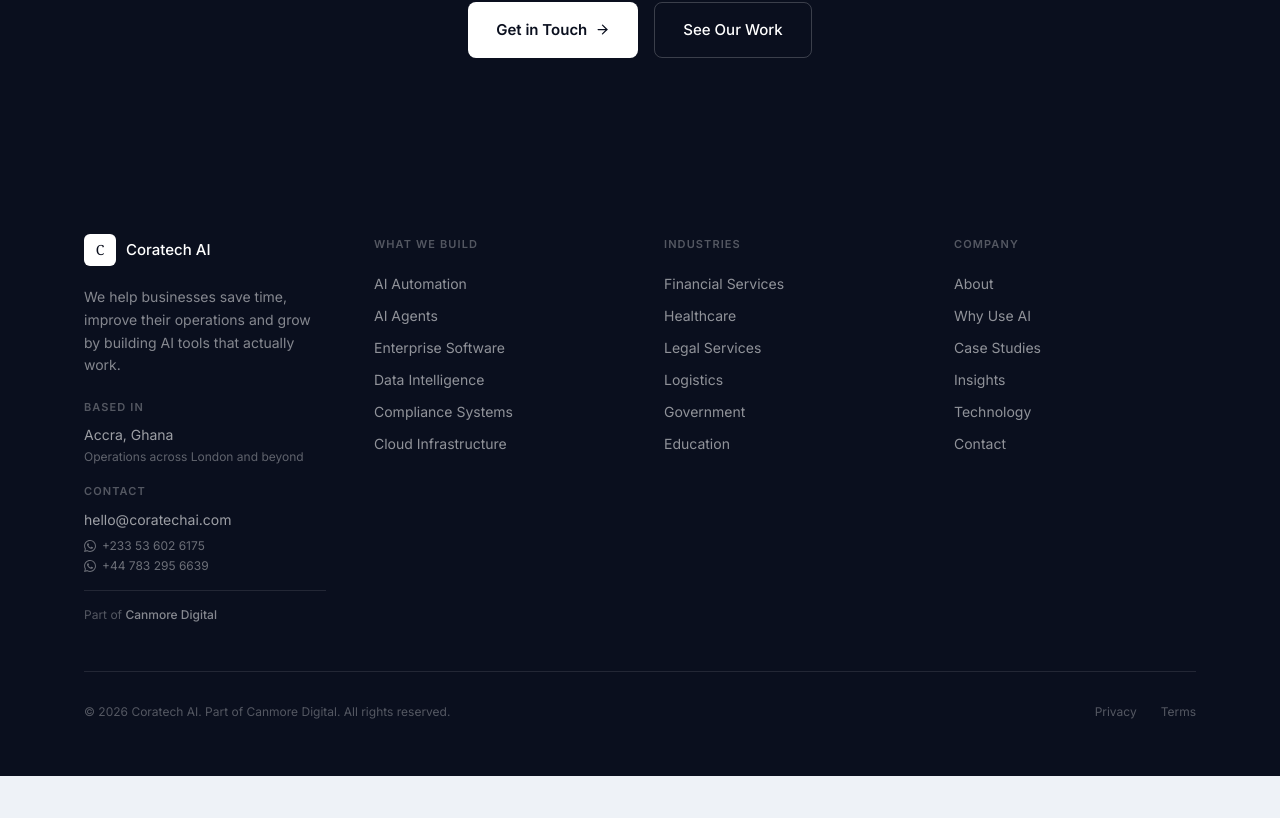
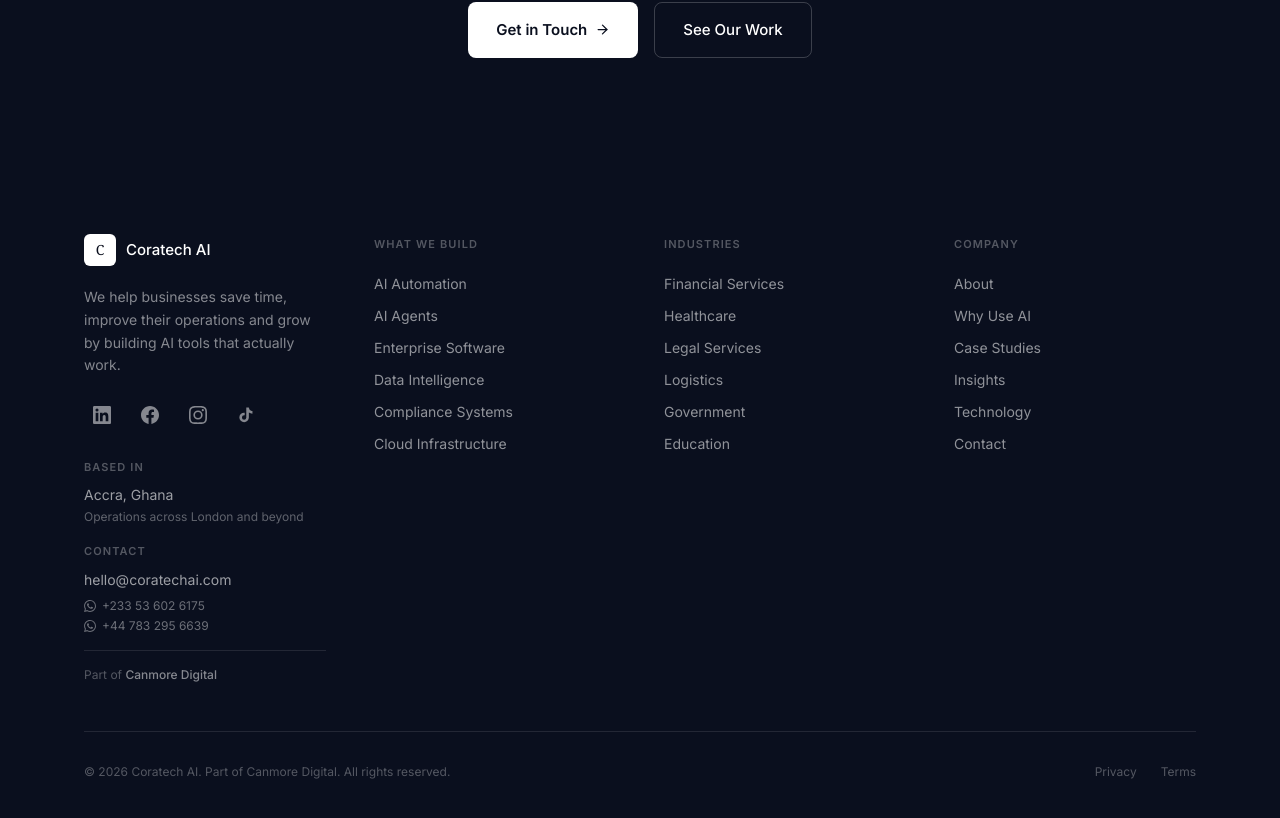
Before and after one commit to goldsocialsecurityshippment/coratech-ai, a Next.js app: page / in a window 1280 px wide. Shown: the part 5051-5869 px from the top of the page. Before the commit the page ends 5827 px from the top, so only its background shows below. Built offline with nearby package versions, Linux system fonts and the light colour scheme.

Commit message:
Add social media icons, update Google verification

```diff
--- a/app/layout.tsx
+++ b/app/layout.tsx
@@ -28,7 +28,7 @@
     description: "Building AI systems and digital infrastructure for enterprise organisations in Africa and beyond.",
   },
   verification: {
-    google: "_OpVrtAAEUNuyRdVIj-4UxjfvYcIvzg9q9d3sHnmxeI",
+    google: "5dXLmp2xIe2i3xqPkN2Q7KiiEAsayer1YKKc6KP8UxU",
   },
   robots: {
     index: true,
--- a/components/layout/Footer.tsx
+++ b/components/layout/Footer.tsx
@@ -1,4 +1,43 @@
 import Link from "next/link";
+
+const socialLinks = [
+  {
+    name: "LinkedIn",
+    href: "https://www.linkedin.com/company/coratech-ai/?viewAsMember=true",
+    icon: (
+      <svg width="18" height="18" viewBox="0 0 24 24" fill="currentColor">
+        <path d="M20.447 20.452h-3.554v-5.569c0-1.328-.027-3.037-1.852-3.037-1.853 0-2.136 1.445-2.136 2.939v5.667H9.351V9h3.414v1.561h.046c.477-.9 1.637-1.85 3.37-1.85 3.601 0 4.267 2.37 4.267 5.455v6.286zM5.337 7.433a2.062 2.062 0 01-2.063-2.065 2.064 2.064 0 112.063 2.065zm1.782 13.019H3.555V9h3.564v11.452zM22.225 0H1.771C.792 0 0 .774 0 1.729v20.542C0 23.227.792 24 1.771 24h20.451C23.2 24 24 23.227 24 22.271V1.729C24 .774 23.2 0 22.222 0h.003z"/>
+      </svg>
+    ),
+  },
+  {
+    name: "Facebook",
+    href: "https://www.facebook.com/share/161XovqDNKu/?mibextid=wwXIfr",
+    icon: (
+      <svg width="18" height="18" viewBox="0 0 24 24" fill="currentColor">
+        <path d="M24 12.073c0-6.627-5.373-12-12-12s-12 5.373-12 12c0 5.99 4.388 10.954 10.125 11.854v-8.385H7.078v-3.47h3.047V9.43c0-3.007 1.792-4.669 4.533-4.669 1.312 0 2.686.235 2.686.235v2.953H15.83c-1.491 0-1.956.925-1.956 1.874v2.25h3.328l-.532 3.47h-2.796v8.385C19.612 23.027 24 18.062 24 12.073z"/>
+      </svg>
+    ),
+  },
+  {
+    name: "Instagram",
+    href: "https://www.instagram.com/coratech.ai?igsh=MW5qMmdkNGg0YWsxMA%3D%3D&utm_source=qr",
+    icon: (
+      <svg width="18" height="18" viewBox="0 0 24 24" fill="currentColor">
+        <path d="M12 2.163c3.204 0 3.584.012 4.85.07 3.252.148 4.771 1.691 4.919 4.919.058 1.265.069 1.645.069 4.849 0 3.205-.012 3.584-.069 4.849-.149 3.225-1.664 4.771-4.919 4.919-1.266.058-1.644.07-4.85.07-3.204 0-3.584-.012-4.849-.07-3.26-.149-4.771-1.699-4.919-4.92-.058-1.265-.07-1.644-.07-4.849 0-3.204.013-3.583.07-4.849.149-3.227 1.664-4.771 4.919-4.919 1.266-.057 1.645-.069 4.849-.069zM12 0C8.741 0 8.333.014 7.053.072 2.695.272.273 2.69.073 7.052.014 8.333 0 8.741 0 12c0 3.259.014 3.668.072 4.948.2 4.358 2.618 6.78 6.98 6.98C8.333 23.986 8.741 24 12 24c3.259 0 3.668-.014 4.948-.072 4.354-.2 6.782-2.618 6.979-6.98.059-1.28.073-1.689.073-4.948 0-3.259-.014-3.667-.072-4.947-.196-4.354-2.617-6.78-6.979-6.98C15.668.014 15.259 0 12 0zm0 5.838a6.162 6.162 0 100 12.324 6.162 6.162 0 000-12.324zM12 16a4 4 0 110-8 4 4 0 010 8zm6.406-11.845a1.44 1.44 0 100 2.881 1.44 1.44 0 000-2.881z"/>
+      </svg>
+    ),
+  },
+  {
+    name: "TikTok",
+    href: "https://www.tiktok.com/@coratech.ai?_r=1&_t=ZS-973MMiB7Axh",
+    icon: (
+      <svg width="18" height="18" viewBox="0 0 24 24" fill="currentColor">
+        <path d="M19.59 6.69a4.83 4.83 0 01-3.77-4.25V2h-3.45v13.67a2.89 2.89 0 01-2.88 2.5 2.89 2.89 0 01-2.89-2.89 2.89 2.89 0 012.89-2.89c.28 0 .54.04.79.1V9.01a6.33 6.33 0 00-.79-.05 6.34 6.34 0 00-6.34 6.34 6.34 6.34 0 006.34 6.34 6.34 6.34 0 006.33-6.34V8.69a8.18 8.18 0 004.78 1.52V6.75a4.85 4.85 0 01-1.01-.06z"/>
+      </svg>
+    ),
+  },
+];
 
 export function Footer() {
   const cols = [
@@ -11,6 +50,7 @@
     <footer className="bg-[#0A0F1E] text-white">
       <div className="wrap pt-14 pb-10 md:pt-20 md:pb-14">
         <div className="grid grid-cols-2 md:grid-cols-4 gap-8 md:gap-12 pb-12 border-b border-white/10">
+          {/* Brand */}
           <div className="col-span-2 md:col-span-1">
             <div className="flex items-center gap-2.5 mb-5">
               <div className="w-8 h-8 bg-white rounded-md flex items-center justify-center">
@@ -19,6 +59,17 @@
               <span className="font-medium text-[15px]">Coratech AI</span>
             </div>
             <p className="text-white/50 text-sm leading-relaxed mb-5">We help businesses save time, improve their operations and grow by building AI tools that actually work.</p>
+
+            {/* Social links */}
+            <div className="flex gap-3 mb-6">
+              {socialLinks.map(s => (
+                <a key={s.name} href={s.href} target="_blank" rel="noopener noreferrer" aria-label={s.name}
+                  className="w-9 h-9 rounded-lg bg-white/08 flex items-center justify-center text-white/50 hover:bg-[#4A6FA5] hover:text-white transition-all duration-200">
+                  {s.icon}
+                </a>
+              ))}
+            </div>
+
             <div className="mb-4">
               <p className="text-[11px] font-semibold tracking-widest uppercase text-white/30 mb-2">Based in</p>
               <p className="text-sm text-white/60">Accra, Ghana</p>
@@ -40,6 +91,8 @@
               <p className="text-xs text-white/30">Part of <span className="text-white/50 font-medium">Canmore Digital</span></p>
             </div>
           </div>
+
+          {/* Nav columns */}
           {cols.map(col => (
             <div key={col.heading}>
               <p className="text-[11px] font-semibold tracking-widest uppercase text-white/30 mb-5">{col.heading}</p>
@@ -51,6 +104,8 @@
             </div>
           ))}
         </div>
+
+        {/* Bottom bar */}
         <div className="pt-8 flex flex-col sm:flex-row items-center justify-between gap-4">
           <p className="text-xs text-white/30 text-center sm:text-left">© {new Date().getFullYear()} Coratech AI. Part of Canmore Digital. All rights reserved.</p>
           <div className="flex gap-6">
```
